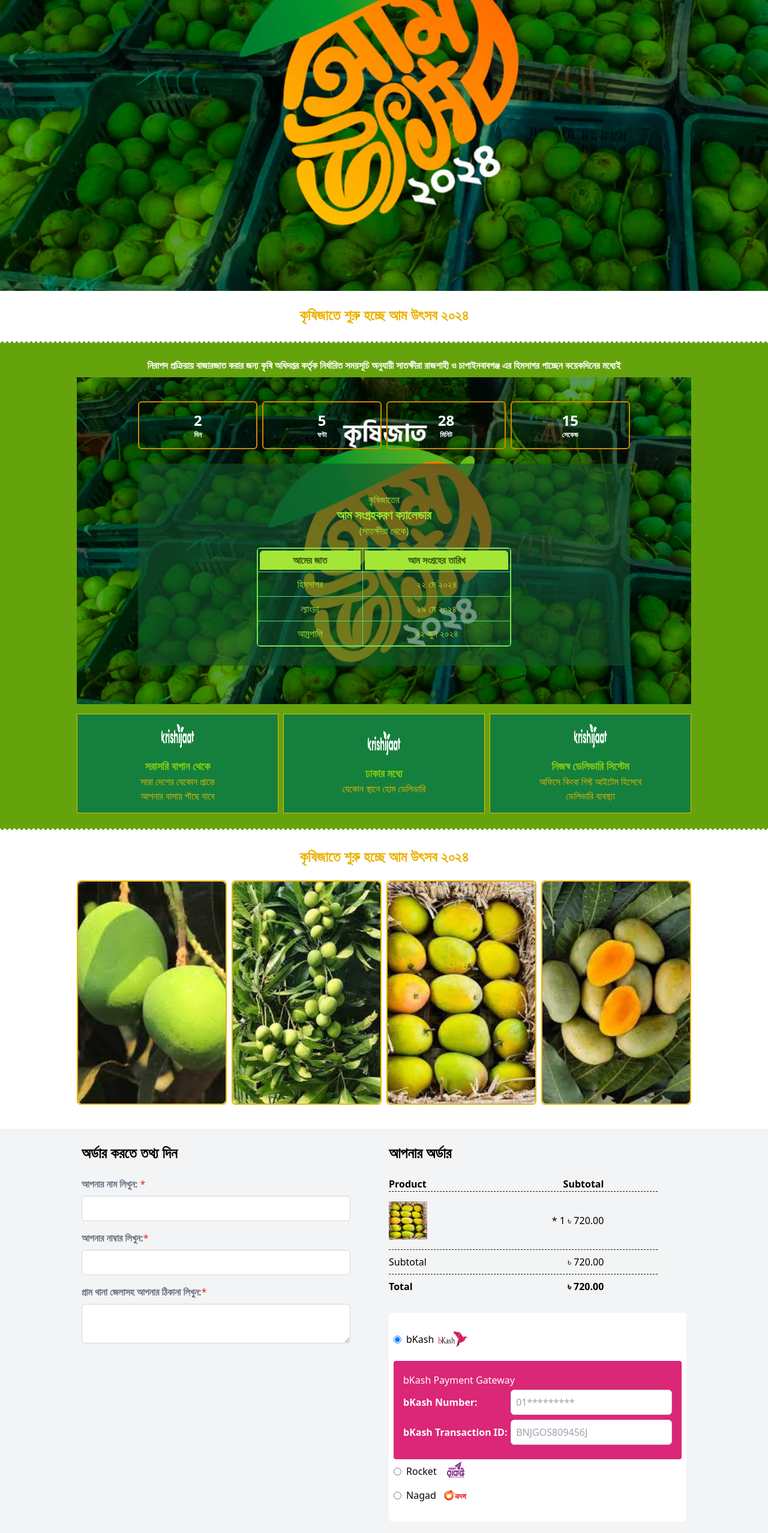
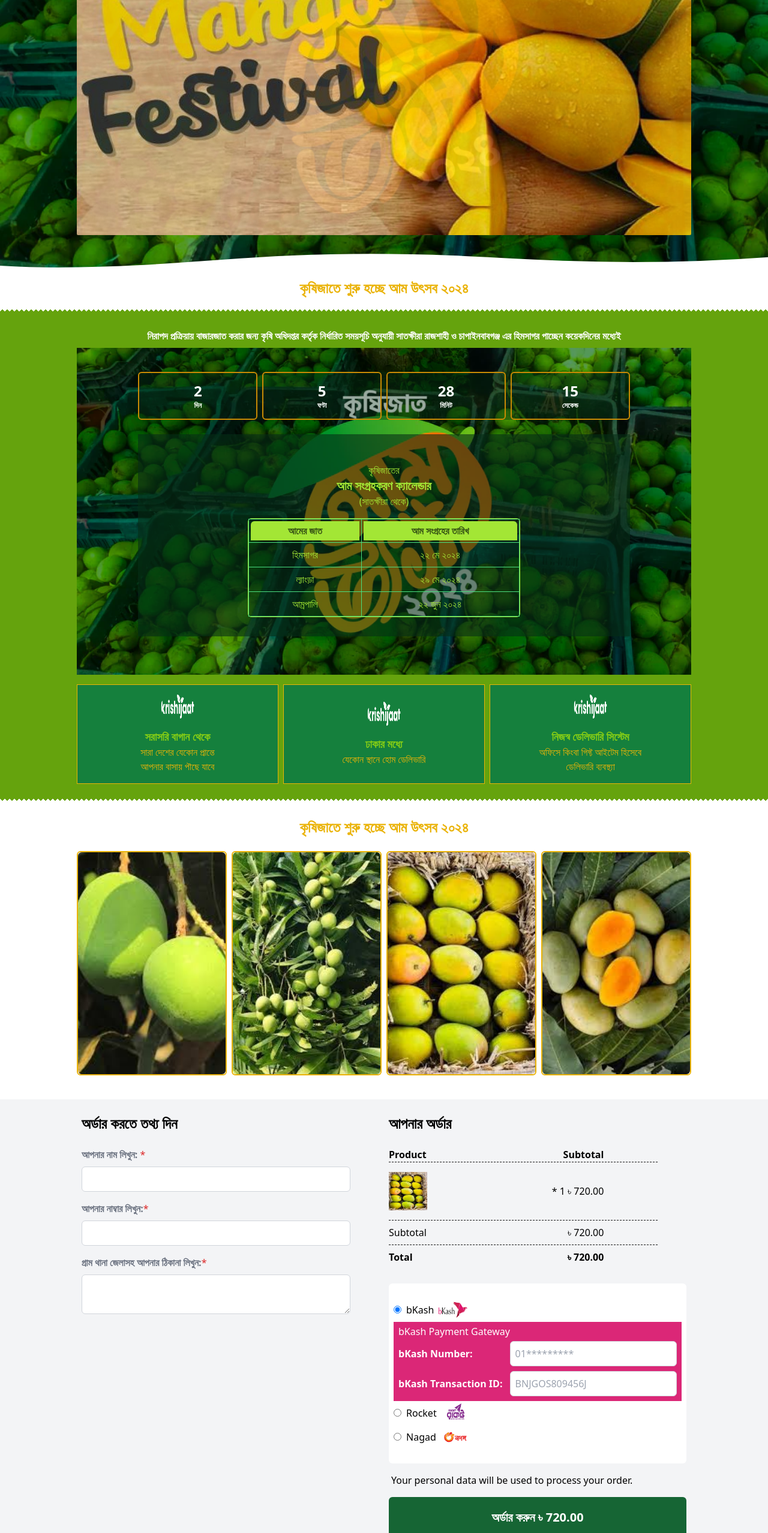
Before and after one commit to sifatkhaan/mango_fest, a website: page src/index.html in a window 1280 px wide. Shown: the part 240-2796 px from the top of the page at 60% size. Drawn offline with Linux system fonts and the light colour scheme.

Commit message:
jigjag added

```diff
--- a/src/index.html
+++ b/src/index.html
@@ -10,27 +10,32 @@
 
 <body>
     <div class="">
-        <div class="w-full bg-green-600 relative overflow-hidden">
-            <!-- Image with full width -->
-            <img src="../public/images/Homepage-Shopify_Cover.jpg" class="object-cover w-full" />
-            <!-- Wave Layers -->
+        <div class="w-full bg-[url('../public/images/Homepage-Shopify_Cover.jpg')] h-auto bg-no-repeat bg-cover bg-center flex justify-center relative">
+            <div class="w-4/5 py-6 pb-8 md:py-14">
+                <img src="../public/images/12458404671688744755.jpg" alt="" class="w-full object-cover opacity-90 rounded-sm">
+            </div>
+            <div class="custom-shape">
+                <svg data-name="Layer 1" xmlns="http://www.w3.org/2000/svg" viewBox="0 0 1200 120" preserveAspectRatio="none">
+                    <path d="M985.66,92.83C906.67,72,823.78,31,743.84,14.19c-82.26-17.34-168.06-16.33-250.45.39-57.84,11.73-114,31.07-172,41.86A600.21,600.21,0,0,1,0,27.35V120H1200V95.8C1132.19,118.92,1055.71,111.31,985.66,92.83Z" class="shape-fill"></path>
+                </svg>
+            </div>
+
         </div>
-        <div class="h-16 md:h-20 w-full overflow-hidden flex justify-center items-center">
+
+        <div class="h-14 md:h-16 w-full overflow-hidden flex justify-center items-center">
             <h1 class="text-yellow-500 font-bold text-lg md:text-2xl">কৃষিজাতে শুরু হচ্ছে আম উৎসব ২০২৪</h1>
         </div>
-
-
         <div class="bg-lime-600 w-full py-8 custom-border relative">
                <div class="flex w-full justify-center">
-                <div class="w-full md:w-4/5 pb-2">
-                    <p class="text-center text-white font-semibold">নিরাপদ প্রক্রিয়ায় বাজারজাত করার জন্য কৃষি অধিদপ্তর কর্তৃক নির্ধারিত সময়সূচি অনুযায়ী সাতক্ষীরা রাজশাহী ও চাপাইনবাবগঞ্জ এর হিমসাগর পাচ্ছেন কয়েকদিনের মধ্যেই</p>
+                <div class="w-full md:w-4/5 pb-2 p-1">
+                    <p class="text-center text-white  font-semibold">নিরাপদ প্রক্রিয়ায় বাজারজাত করার জন্য কৃষি অধিদপ্তর কর্তৃক নির্ধারিত সময়সূচি অনুযায়ী সাতক্ষীরা রাজশাহী ও চাপাইনবাবগঞ্জ এর হিমসাগর পাচ্ছেন কয়েকদিনের মধ্যেই</p>
                 </div>
                </div>
             <div class="flex justify-center">
                 <div
                     class=" w-full md:w-4/5 bg-[url('../public/images/Homepage-Shopify_Cover.jpg')] h-auto bg-no-repeat bg-cover bg-center py-4 md:py-10 flex justify-center bg-cyan-300">
                     <div class="w-full px-2 md:px-0 md:w-4/5">
-                        <div class=" grid grid-cols-4 gap-2 justify-items-center">
+                        <div class="bg-green-950 bg-opacity-40 grid grid-cols-4 gap-2 justify-items-center">
                             <div
                                 class="border-yellow-600 h-12 md:h-20 w-full border-2 flex justify-center items-center rounded-md">
                                 <div class="text-center font-bold text-white ">
@@ -60,7 +65,7 @@
                                 </div>
                             </div>
                         </div>
-                        <div class="flex justify-center p-1 md:p-8 bg-green-900 my-3 md:my-6 bg-opacity-60 text-lime-400">
+                        <div class="flex justify-center p-1 md:p-8 bg-green-950 my-3 md:my-6 bg-opacity-60 text-lime-400">
                             <div class="w-full md:w-3/4">
                                 <div class="text-center py-1 md:py-4 w-full">
                                     <p>কৃষিজাতের</p>
@@ -68,7 +73,7 @@
                                     <p>(সাতক্ষীরা থেকে)</p>
                                 </div>
                                 <div class="flex w-full justify-center">
-                                    <div class="rounded-md border border-lime-400 w-full md:w-3/4">
+                                    <div class="rounded-md border border-lime-400 w-full sm:w-4/5">
                                         <table class="border-collapse w-full">
                                             <thead class="text-lime-900">
                                                 <tr class="px-2">
@@ -107,7 +112,7 @@
             </div>
             <div class="w-full flex justify-center pt-4">
                 <div class="grid grid-cols-1 md:grid-cols-2 lg:grid-cols-3 justify-items-center gap-2 px-2 md:px-0 w-full md:w-4/5">
-                    <div class="w-full px-1 md:px-4 border border-yellow-500 bg-green-700 flex justify-center items-center">
+                    <div class="w-full px-1 md:px-4 border border-yellow-500 bg-green-700 flex justify-center items-center duration-500 hover:scale-95">
                         <div class="text-center pb-4 text-yellow-500">
                             <p class="flex justify-center py-4">
                                 <img src="../public/images/logo/KJ-Logo-White.avif" alt=""
@@ -118,7 +123,7 @@
                             <p>আপনার বাসায় পৗছে যাবে</p>
                         </div>
                     </div>
-                    <div class="w-full px-4 border border-yellow-500 bg-green-700 flex justify-center items-center">
+                    <div class="w-full px-4 border border-yellow-500 bg-green-700 flex justify-center items-center duration-500 hover:scale-95">
                         <div class="text-center pb-4 text-yellow-500">
                             <p class="flex justify-center py-4">
                                 <img src="../public/images/logo/KJ-Logo-White.avif" alt=""
@@ -129,7 +134,7 @@
 
                         </div>
                     </div>
-                    <div class="w-full px-4 border border-yellow-500 bg-green-700 flex justify-center items-center">
+                    <div class="w-full px-4 border border-yellow-500 bg-green-700 flex justify-center items-center duration-500 hover:scale-95">
                         <div class="text-center pb-4 text-yellow-500">
                             <p class="flex justify-center py-4">
                                 <img src="../public/images/logo/KJ-Logo-White.avif" alt=""
@@ -151,16 +156,16 @@
                 </div>
 
                 <div class="grid grid-cols-2 sm:grid-cols-4 w-full gap-2">
-                    <div class="aspect-auto w-full border-2 border-yellow-500 rounded-md">
+                    <div class="aspect-auto w-full border-2 border-yellow-500 rounded-md duration-500 hover:scale-95">
                         <img src="../public/images/images.jpg" alt="" class="w-full h-full object-cover rounded-md">
                     </div>
-                    <div class="aspect-auto border-2 border-yellow-500 w-full rounded-md">
+                    <div class="aspect-auto border-2 border-yellow-500 w-full rounded-md duration-500 hover:scale-95">
                         <img src="../public/images/mango2.jpg" alt="" class="w-full h-full object-cover rounded-md">
                     </div>
-                    <div class="aspect-auto border-2 border-yellow-500 w-full rounded-md">
+                    <div class="aspect-auto border-2 border-yellow-500 w-full rounded-md duration-500 hover:scale-95">
                         <img src="../public/images/mang3.jpg" alt="" class="w-full h-full object-cover rounded-md">
                     </div>
-                    <div class="aspect-auto border-2 border-yellow-500 w-full rounded-md">
+                    <div class="aspect-auto border-2 border-yellow-500 w-full rounded-md duration-500 hover:scale-95">
                         <img src="../public/images/mango4.jpg" alt="" class="w-full h-full object-cover rounded-md">
                     </div>
                 </div>
@@ -236,7 +241,7 @@
                                         <input type="radio" name="option" value="Option 1" class="mr-2" onclick="showGateway('bkash')" checked>
                                         <p class="pr-2">bKash</p> <img src="../public/images/logo/BKash-Logo.png" class="h-8 w-12" alt="">
                                     </label>
-                                  <div class="bg-pink-600 text-white px-2 transition-all duration-300 ease-in-out overflow-hidden max-h-screen" id="bkash">
+                                  <div class="bg-pink-600 text-white px-2 transition-all duration-300 ease-in-out overflow-hidden max-h-screen arrow-up relative bikash" id="bkash">
                                     <p class="py-1">bKash Payment Gateway</p>
                                     <div class="flex mb-2 w-full items-center">
                                         <label for="name" class=" font-semibold w-2/5">bKash Number:</label>
--- a/src/main.css
+++ b/src/main.css
@@ -5,24 +5,13 @@
 .thead-opacity{
     opacity: 1;
 }
-#bkash {
+/* #bkash {
     position: relative;
-    margin-top: 1rem; /* Adjust as needed */
+    margin-top: 1rem;
     padding: 1rem;
     border-radius: 4px;
-}
+} */
 
-#bkash::before {
-    content: '';
-    position: absolute;
-    top: -10px;
-    left: 10px;
-    width: 0;
-    height: 0;
-    border-left: 10px solid transparent;
-    border-right: 10px solid transparent;
-    border-bottom: 10px solid #f472b6;
-}
 
 /* .custom-border:after{
     background-color: transparent;
@@ -81,3 +70,43 @@
     z-index: 1;
     height: 400px;
 }
+.wave{
+    bottom: 0;
+    width: 100%;
+    left: 0;
+    /* height: 20px; */
+}
+.custom-shape {
+    position: absolute;
+    bottom: 0;
+    left: 0;
+    width: 100%;
+    overflow: hidden;
+    line-height: 0;
+    /* transform: rotate(180deg); */
+}
+
+.custom-shape svg {
+    position: relative;
+    display: block;
+    width: calc(100% + 1.3px);
+    height: 25px;
+    transform: rotateY(180deg);
+}
+
+.custom-shape .shape-fill {
+    fill: #FFFFFF;
+}
+
+.bikash:after{
+content: '';
+position: absolute;
+width: 0;
+height: 0;
+border: 10px solid transparent;
+}
+.arrow-up:after{
+    border-bottom-color: #f472b6;
+    top: -20px;
+    left: 50%;
+}
```
Also changed, not shown: dist/output.css, public/images/12458404671688744755.jpg (added), public/images/logo/102134157.webp (added).
